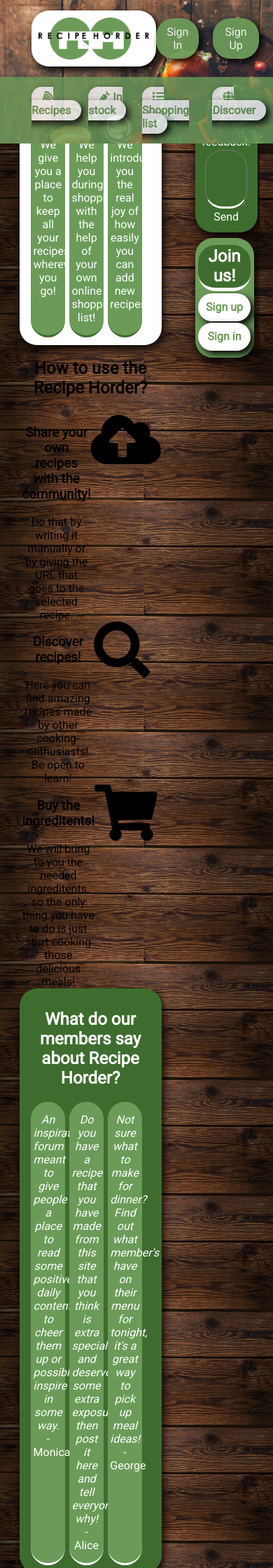
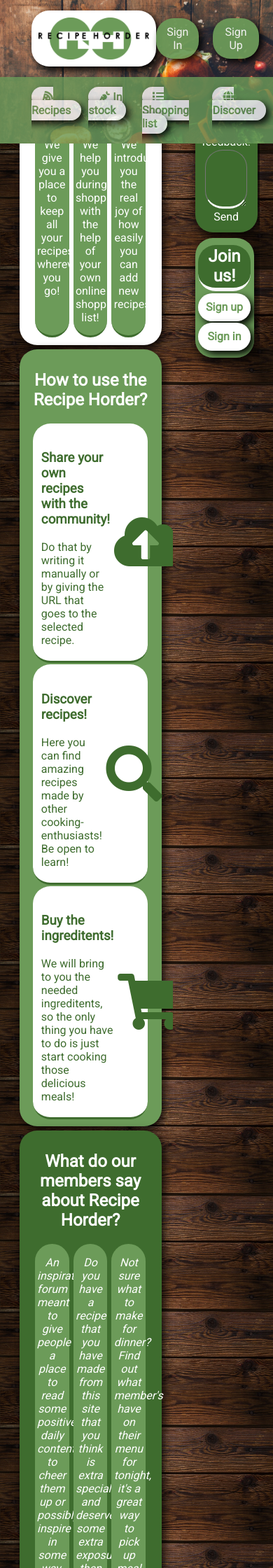
Before and after one commit to GDSourceMakers/Web-Recepies, a PHP site: page /welcome.html in a window 390 px wide. Shown: the top 2240 px of the page at 70% size. Run offline with PHP 8.4, Linux system fonts and the light colour scheme.

Commit message:
welcome css updates
- cleaned up the code
- media query should be added

```diff
--- a/css/welcome.css
+++ b/css/welcome.css
@@ -24,12 +24,31 @@
 	flex: 3;
 }
 
+.main_element {
+	box-sizing: border-box;
+	width: 100%;
+	margin-bottom: 3%;
+	padding: 5% 5%;
+	border-radius: 25px;
+	box-shadow: 3px 5px 15px #000;
+}
+
+.main_box {
+	width: 25%;
+	border-radius: 25px;
+	flex-grow: 1;
+	margin-right: 3px;
+	margin-left: 3px;
+	padding: 10% 2%;
+}
+
 .sidebar {
-  flex: 1;
+	flex: 1;
 }
 
 .flex_row{
 	display: flex;
+	margin: auto;
 	width: 90%;
 	flex-flow: row;
 	padding-right: 2%;
@@ -63,30 +70,66 @@
 	color: white;
 }
 
+.instruction {
+	background-color: var(--primary-color);
+	color: white;
+}
+
+.instruction_row {
+	margin-top: 1%;
+	background-color: white;
+	color: var(--primary-dark-color);
+	border-bottom: 3px solid var(--primary-dark-color);
+	border-radius: 25px;
+	padding: 3% 5%;
+	text-align: left;
+	box-sizing: border-box;
+}
+
+.instruction_row:hover {
+	background-color: var(--primary-dark-color);
+	color: white;
+}
+
+.instruction_box {
+
+	margin: auto;
+	padding: 10% 2%;
+}
+
+.instruction_img {
+	max-width: -webkit-fill-available;
+    max-height: -webkit-fill-available;
+    max-block-size: fit-content;
+
+}
+
 .opinion {
 	background-color:  var(--primary-dark-color);
 	color: white;
-	box-sizing: border-box;
-	width: 100%;
-	margin-bottom: 3%;
-	padding: 5% 5%;
-	border-radius: 25px;
-	box-shadow: 3px 5px 15px #000;
 }
 
 .opinion_box {
-	width: 25%;
 	background-color: var(--primary-color);
 	color: white;
 	border-bottom: 3px solid white;
-	border-radius: 25px;
-	flex-grow: 1;
-	margin-right: 3px;
-	margin-left: 3px;
-	padding: 10% 2%;
 }
 
 .opinion_box:hover {
+	background-color: white;
+	color: var(--primary-dark-color);
+}
+
+.motivation {
+	background-color: white;
+}
+
+.motivation_quote {
+	text-align: center;
+	padding: 7% 2%;
+	font-size: large;
+	font-style: italic;
+	font-weight: bold;
 	background-color: white;
 	color: var(--primary-dark-color);
 }
```
Also changed, not shown: other parts of css/welcome.css (+6 -42 lines).
